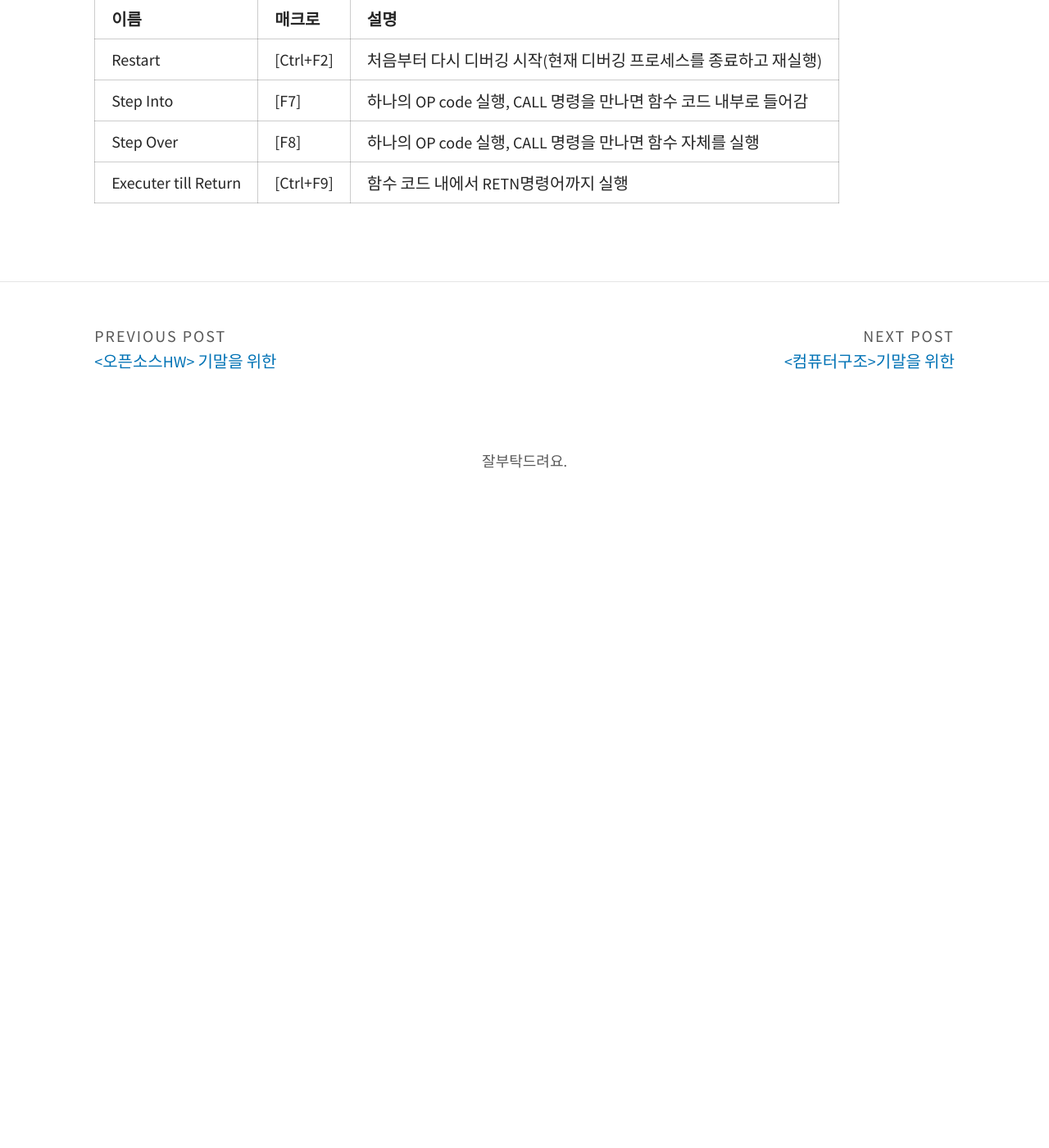
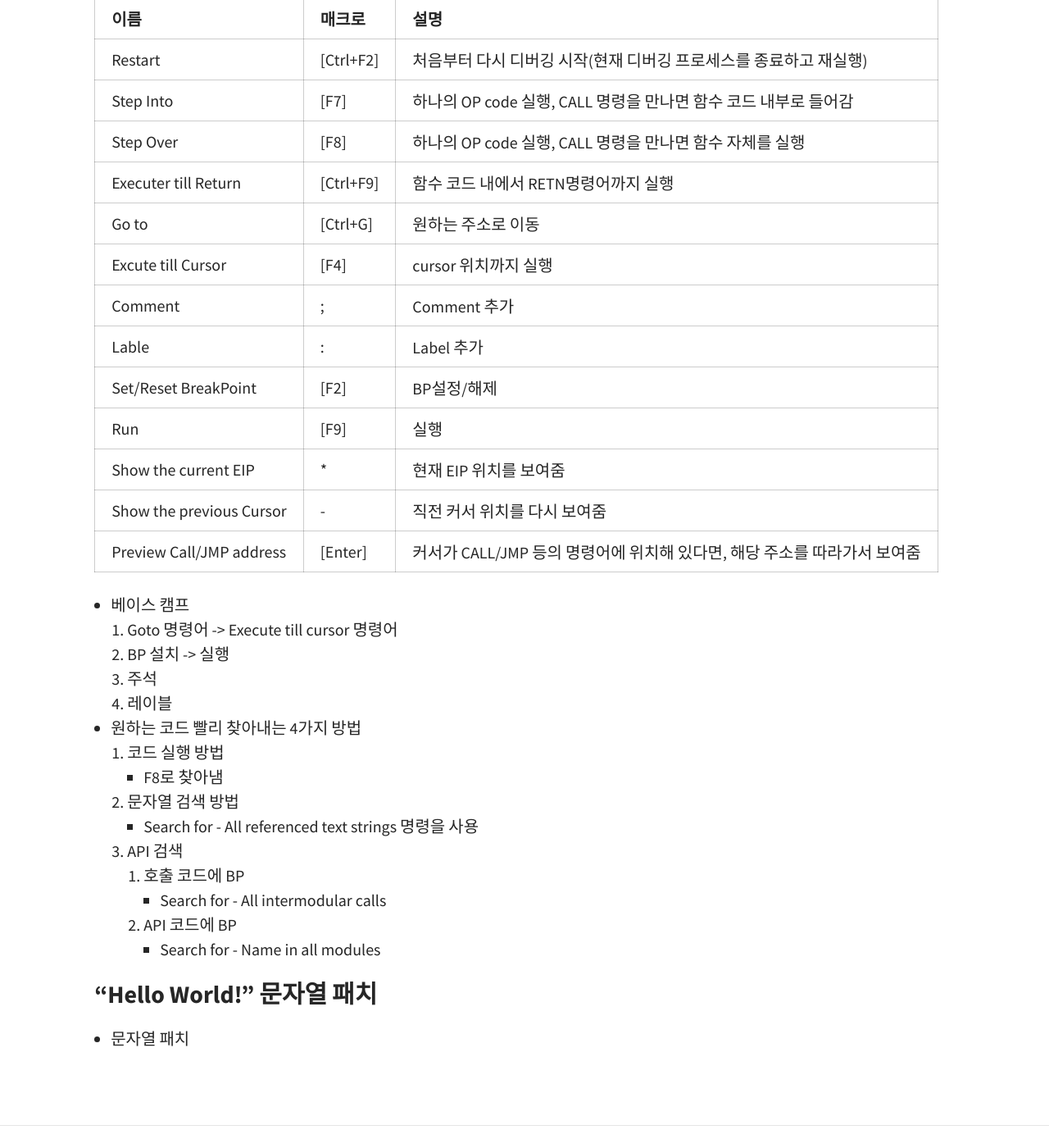
Before and after one commit to underkim/underkim.github.io, a Jekyll site: the page built from _posts/2023-05-04-해킹및바이러스.md, in a window 1280 px wide and 1400 px high, scrolled down 508 px. Shown: the whole window at 82% size. Built offline with Jekyll 4.4.1, drawn with Linux system fonts in a browser that asks for light colours; our own code applies the rules of GitHub Pages for plain Markdown files; a script that is not in the unit is left out; before the commit the page ends 1140 px from its top, so only the background shows below that.

Commit message:
2023-05-09-PM 10:31

```diff
--- a/_posts/2023-05-04-해킹및바이러스.md
+++ b/_posts/2023-05-04-해킹및바이러스.md
@@ -9,9 +9,38 @@ category: 해킹및바이러스
 
 - EP(Entry Point): 실행 시작 주소
 
-|이름|매크로|설명|
-|-------|----|-----|
-|Restart|[Ctrl+F2]|처음부터 다시 디버깅 시작(현재 디버깅 프로세스를 종료하고 재실행)|
-|Step Into|[F7]|하나의 OP code 실행, CALL 명령을 만나면 함수 코드 내부로 들어감|
-|Step Over|[F8]|하나의 OP code 실행, CALL 명령을 만나면 함수 자체를 실행|
-|Executer till Return|[Ctrl+F9]|함수 코드 내에서 RETN명령어까지 실행|
+| 이름                       | 매크로       | 설명                                            |
+|--------------------------|-----------|-----------------------------------------------|
+| Restart                  | [Ctrl+F2] | 처음부터 다시 디버깅 시작(현재 디버깅 프로세스를 종료하고 재실행)         |
+| Step Into                | [F7]      | 하나의 OP code 실행, CALL 명령을 만나면 함수 코드 내부로 들어감    |
+| Step Over                | [F8]      | 하나의 OP code 실행, CALL 명령을 만나면 함수 자체를 실행        |
+| Executer till Return     | [Ctrl+F9] | 함수 코드 내에서 RETN명령어까지 실행                        |
+| Go to                    | [Ctrl+G]  | 원하는 주소로 이동                                    |
+| Excute till Cursor       | [F4]      | cursor 위치까지 실행                                |
+| Comment                  | ;         | Comment 추가                                    |
+| Lable                    | :         | Label 추가                                      |
+| Set/Reset BreakPoint     | [F2]      | BP설정/해제                                       |
+| Run                      | [F9]      | 실행                                            |
+| Show the current EIP     | *         | 현재 EIP 위치를 보여줌                                |
+| Show the previous Cursor | -         | 직전 커서 위치를 다시 보여줌                              |
+| Preview Call/JMP address | [Enter]   | 커서가 CALL/JMP 등의 명령어에 위치해 있다면, 해당 주소를 따라가서 보여줌 |
+
+- 베이스 캠프
+  1. Goto 명령어 -> Execute till cursor 명령어
+  2. BP 설치 -> 실행
+  3. 주석
+  4. 레이블
+- 원하는 코드 빨리 찾아내는 4가지 방법
+  1. 코드 실행 방법
+     - F8로 찾아냄
+  2. 문자열 검색 방법
+     - Search for - All referenced text strings 명령을 사용
+  3. API 검색
+     1. 호출 코드에 BP
+     - Search for - All intermodular calls
+     2. API 코드에 BP
+     - Search for - Name in all modules
+
+### "Hello World!" 문자열 패치
+
+- 문자열 패치
```
